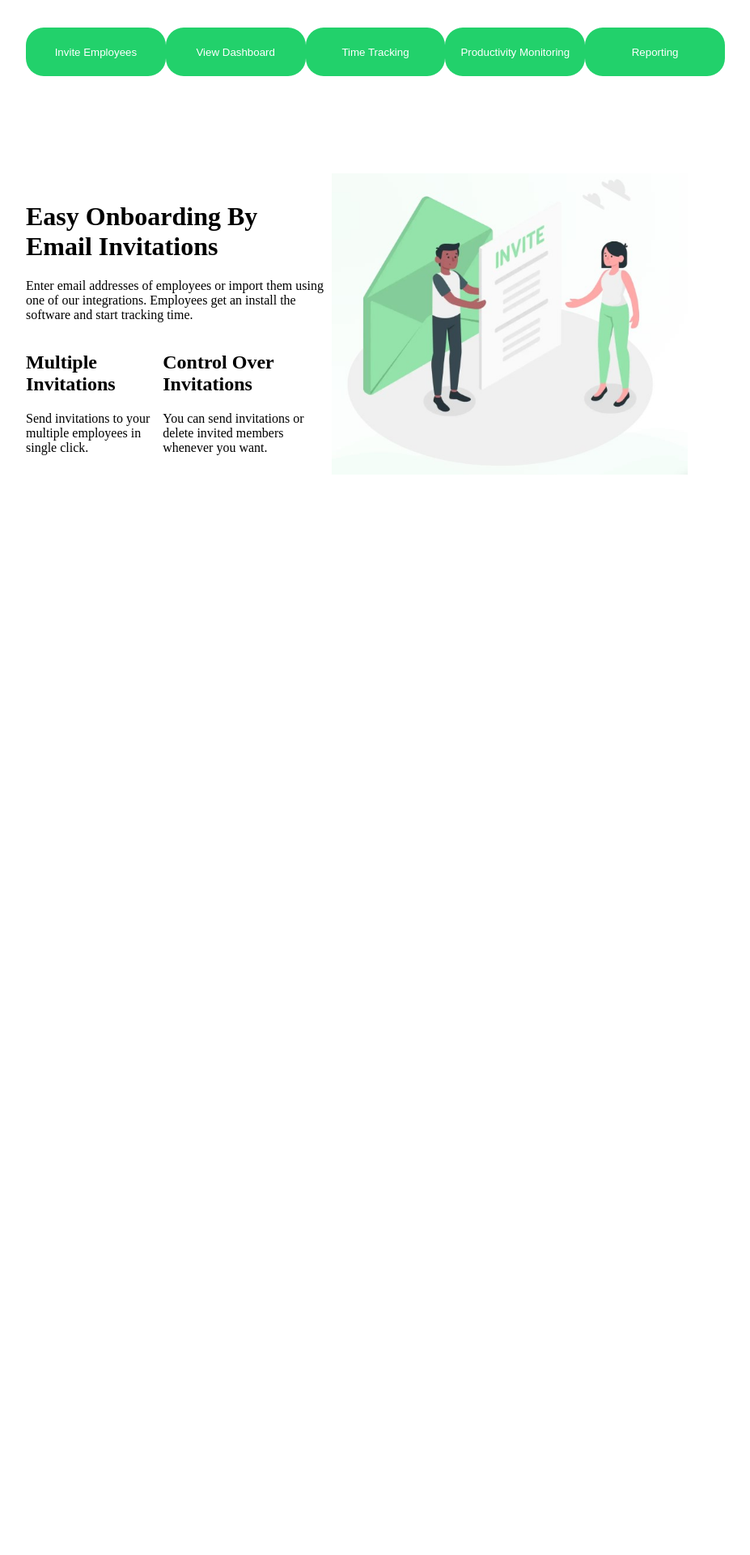
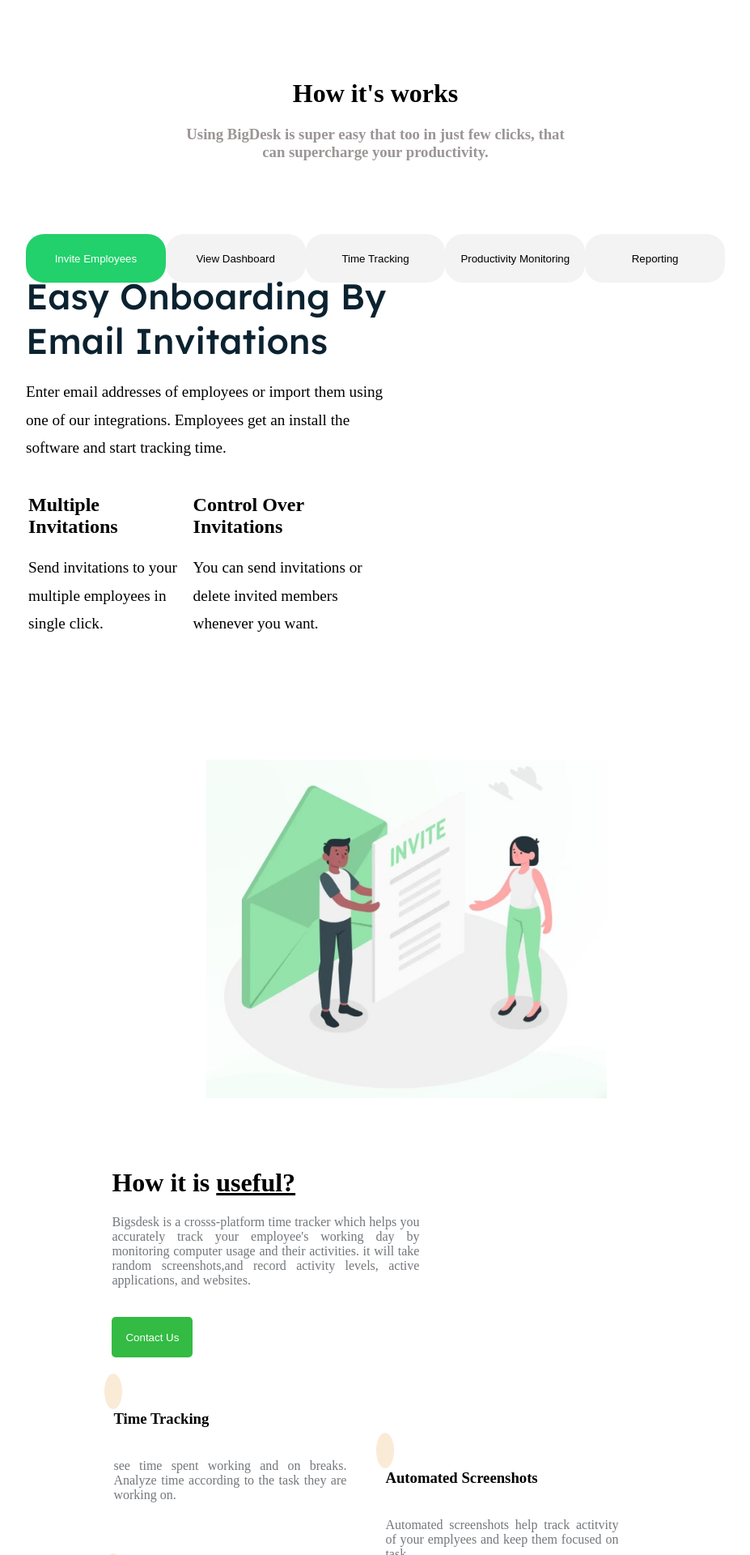
Before and after one commit to Arpit-Pikale-au28/php-demo-bigscal, a PHP site: page / in a window 1280 px wide. Shown: the part 1400-3320 px from the top of the page at 81% size, without its empty margins (176-1103 px from the left). Before the commit the page ends 1986 px from the top, so only its background shows below. Run offline with PHP 8.4, Linux system fonts and the light colour scheme.

Commit message:
updated files

```diff
--- a/Demo Code/index.html
+++ b/Demo Code/index.html
@@ -47,7 +47,7 @@
         <img src="./simple.png" alt="Image not found" />
       </div>
     </div>
-    <button>Start 15-Days free trial</button>
+    <button id="start-trial-btn">Start 15-Days free trial</button>
     <div class="second-container">
       <h2>We’re trusted by the best in the business</h2>
       <div class="partners">
@@ -85,7 +85,7 @@
     </div>
     <div class="fifth-container">
       <div class="fifth-container-content">
-        <h1>Easy Onboarding By Email Invitations</h1>
+        <span>Easy Onboarding By Email Invitations</span>
         <p>
           Enter email addresses of employees or import them using one of our
           integrations. Employees get an install the software and start
@@ -111,6 +111,49 @@
         <img src="./Invite.jpg" alt="No Imgae found" />
       </div>
     </div>
+
+
+    <div class="sixth-container">
+      <div class="left">
+        <h1>How it is <u> useful?</u></h1>
+        <p>Bigsdesk is a crosss-platform time tracker which helps you accurately track your employee's working day
+          by monitoring computer usage and their activities.
+          it will take random screenshots,and record activity levels, active applications, and websites.
+        </p>
+        <button>Contact Us</button>
+      </div>
+
+
+      <div class="right">
+        <div class="R1">
+          <div class="time_tracking">
+            <i class="fa-regular fa-clock"></i>
+            <h3>Time Tracking</h3>
+            <p>see time spent working and on breaks.
+              Analyze time according to the task they are working on.
+            </p>
+          </div>
+          <div class="Increase_attentiveness">
+            <i class="fa-solid fa-triangle-exclamation"></i>
+            <h3>Increase Attentiveness</h3>
+            <p>Pop-ups alert employees when they stray into time-westing websites while woking on them.
+            </p>
+          </div>
+        </div>
+        <div class="R2">
+          <div class="Automated_screenshots">
+            <i class="fa-solid fa-camera-retro"></i>
+            <h3>Automated Screenshots</h3>
+            <p>Automated screenshots help track actitvity of your emplyees and keep them focused on task. </p>
+          </div>
+          <div class="Powerful_reporting">
+            <i class="fa-solid fa-pen-ruler"></i>
+            <h3>Powerful Reporting</h3>
+            <p>Daily time reports show employees their metriced for the day so they can self- correct. </p>
+          </div>
+        </div>
+      </div>
+    </div>
   </div>
 </body>
 
--- a/Demo Code/style.css
+++ b/Demo Code/style.css
@@ -68,7 +68,7 @@
 .first-container-content-image img {
   width: 600px;
 }
-.mainContainer button {
+.mainContainer #start-trial-btn {
   background-color: #22d16b;
   color: white;
   height: 52px;
@@ -78,7 +78,14 @@
   cursor: pointer;
 }
 
+.second-container {
+  margin-top: 100px;
+  height: 281px;
+  background-color: rgb(250, 250, 250);
+}
+
 .second-container h2 {
+  padding-top: 100px;
   text-align: center;
 }
 
@@ -88,6 +95,7 @@
   justify-content: space-evenly;
   align-items: center;
   color: #b4aeae;
+  padding-top: 30px;
 }
 
 .third-container {
@@ -110,6 +118,7 @@
   height: 60px;
   border: none;
   border-radius: 22px;
+  background-color: #f3f3f3;
 }
 
 .fourth-container button:hover {
@@ -125,8 +134,19 @@
   margin-top: 120px;
 }
 
+.fifth-container span {
+  font-size: 44px;
+  font-family: "Lexend Deca", sans-serif;
+  color: #0b2230;
+}
+
+.fifth-container p {
+  line-height: 1.8;
+  font-size: larger;
+}
+
 .fifth-container-content {
-  width: 374px;
+  width: 453px;
   display: inline-block;
   position: relative;
   bottom: 131px;
@@ -134,12 +154,99 @@
 
 .fifth-container-image {
   display: inline-block;
+    position: relative;
+    left: 223px;
 }
 
 .fifth-container-image img {
-  width: 440px;
+  width: 495px;
 }
 
 .fifth-container-others {
   display: flex;
+  flex-wrap: nowrap;
+  padding-left: 3px;
 }
+
+
+
+.sixth-container {
+    max-width: 80%;
+    margin: auto;
+    min-height: 555px;
+    margin-top: 40px;
+}
+
+
+ .sixth-container  .left {
+   width: 380px;
+   padding: 20px;
+   display: inline-block;
+}
+
+.sixth-container button {
+    height: 50px;
+    width: 100px;
+    background-color: #33bb43;
+    color: white;
+    border: none;
+    border-radius: 5px;
+    margin-top: 20px;
+    cursor: pointer;
+}
+
+.sixth-container  p{
+    text-align: justify;
+    color: #73777B;
+}
+
+ .sixth-container  h3 {
+    margin: 0;
+    padding: 0;
+}
+
+.sixth-container  .right {
+    display: inline-block;
+}
+
+.sixth-container  .right .R1 div {
+    width: 310px;
+    height: 200px;
+}
+
+.sixth-container  .right .R2 div {
+    width: 310px;
+    height: 200px;
+}
+
+.sixth-container  .right div *{
+    padding: 11px;
+}
+
+
+.sixth-container  .right .R1 {
+    display: inline-block;
+}
+
+.sixth-container .right .R2 {
+    display: inline-block;
+    position: relative;
+    top: 73px;
+}
+
+.sixth-container  .right .R1 div:hover {
+    background-color: #33bb43;
+    color: white;
+}
+
+.sixth-container  .right i {
+    font-size: 20px;
+    color: #33bb43;
+    background-color: antiquewhite;
+    border-radius: 50%;
+}
+
+.sixth-container  .right .R2 div:hover {
+    background-color: #33bb43;
+    color: white;
+}
```
